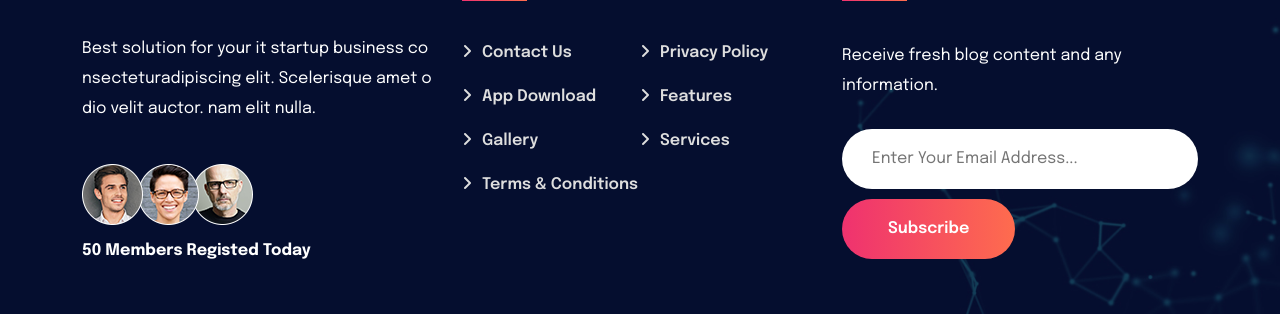
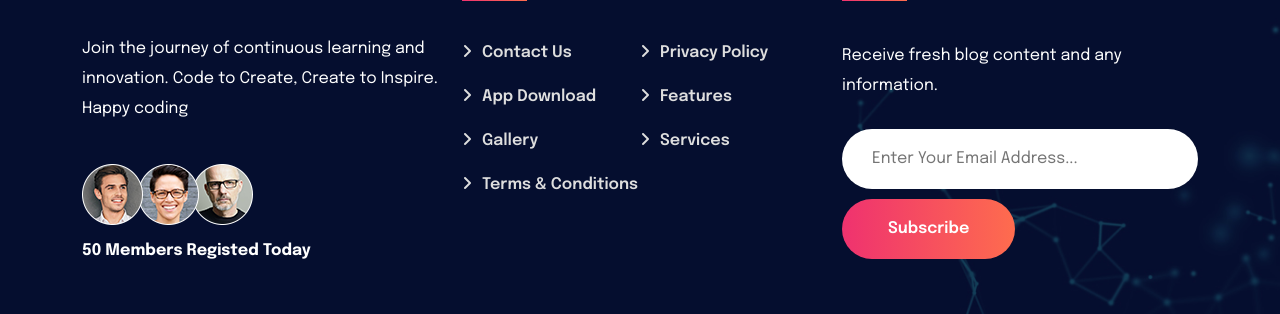
Before and after one commit to kelvyn-Wonder/striveDevs_Registration, a plain HTML site: page index.html in a window 1280 px wide. Shown: the part 2575-2889 px from the top of the page. Drawn offline with Linux system fonts and the light colour scheme.

Commit message:
New update

```diff
--- a/index.html
+++ b/index.html
@@ -333,7 +333,7 @@
                     <a href="index.html">
                         <h3 style="font-weight: bold;color: antiquewhite;">STRIVEDEVS</h3>
                     </a>
-                    <p>Best solution for your it startup business co nsecteturadipiscing elit. Scelerisque amet o dio velit auctor. nam elit nulla.</p>
+                    <p>Join the journey of continuous learning and innovation. Code to Create, Create to Inspire. Happy coding</p>
                     <img src="assets/img/imgs.png" alt="imgs">
                     <h6>50 Members Registed Today</h6>
                 </div>
```
